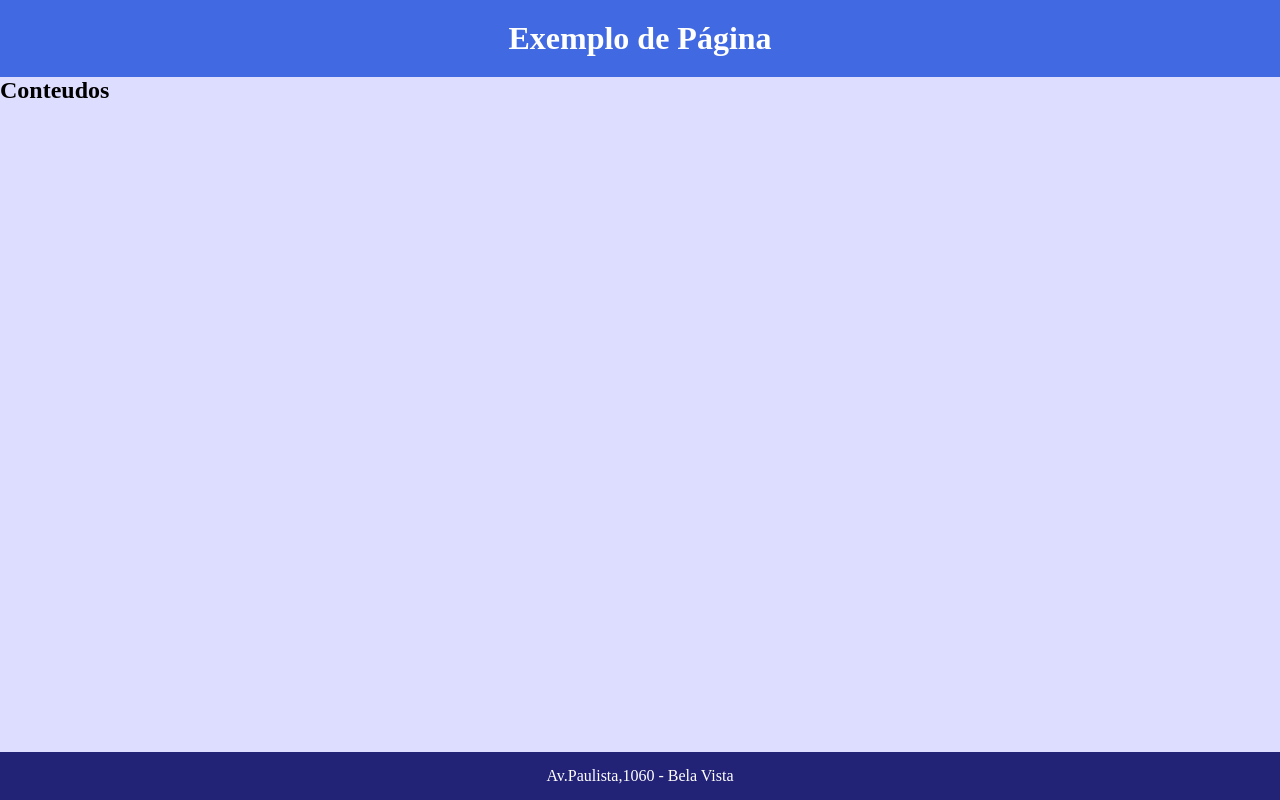
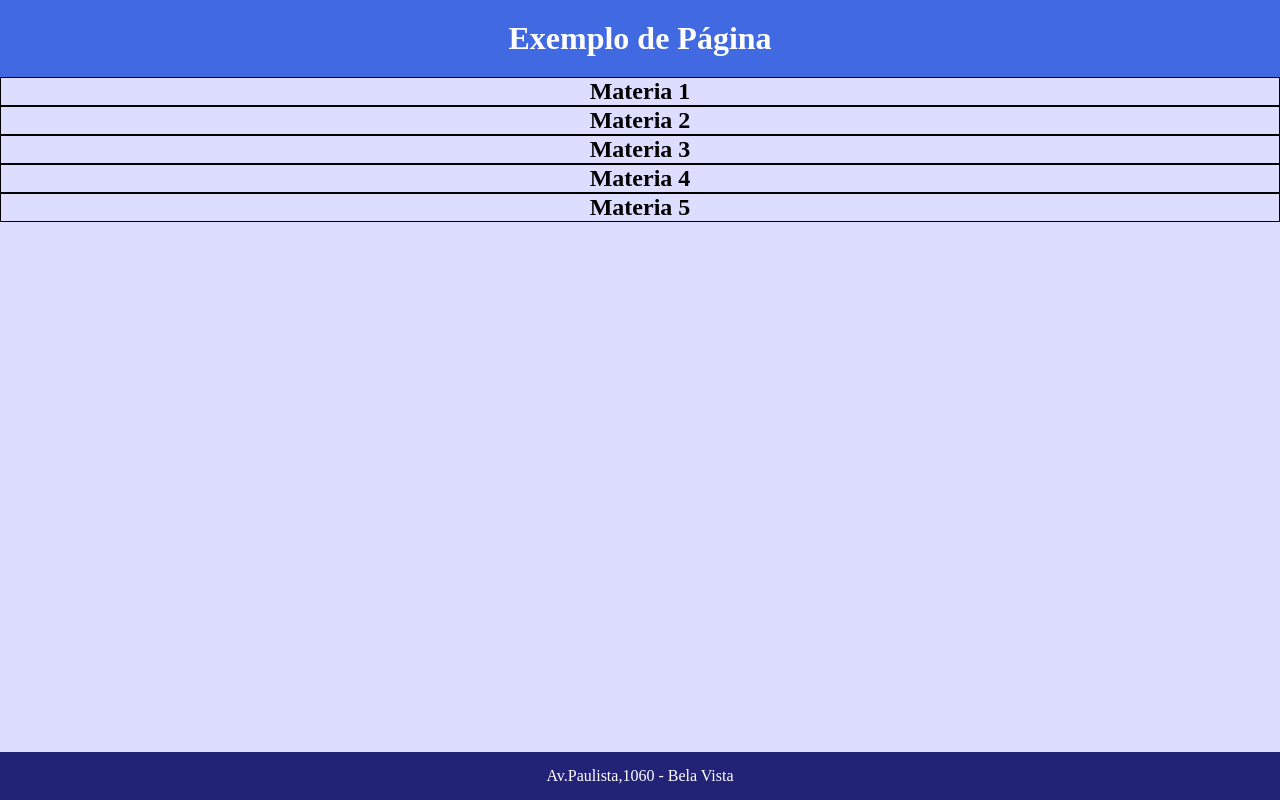
Before and after one commit to K1rit03/aulaReact_pt4, a React (Vite) app: page / in a window 1280 px wide. Built offline with nearby package versions, Linux system fonts and the light colour scheme.

Commit message:
estilizando as sections

```diff
--- a/src/components/Home/Sec1.jsx
+++ b/src/components/Home/Sec1.jsx
@@ -1,7 +1,10 @@
+import { SectionGeral } from "./home-styled"
+
+
 export default function Sec1(){
     return(
-        <section>
+        <SectionGeral>
             <h2>Materia 1</h2>
-        </section>
+        </SectionGeral>
     )
 }
--- a/src/components/Home/Sec2.jsx
+++ b/src/components/Home/Sec2.jsx
@@ -1,7 +1,9 @@
+import { SectionGeral } from "./home-styled"
+
 export default function Sec2(){
     return(
-        <section>
+        <SectionGeral>
             <h2>Materia 2</h2>
-        </section>
+        </SectionGeral>
     )
 }
--- a/src/components/Home/Sec3.jsx
+++ b/src/components/Home/Sec3.jsx
@@ -1,7 +1,9 @@
+import { SectionGeral } from "./home-styled"
+
 export default function Sec3(){
     return(
-        <section>
+        <SectionGeral>
             <h2>Materia 3</h2>
-        </section>
+        </SectionGeral>
     )
 }
--- a/src/components/Home/Sec4.jsx
+++ b/src/components/Home/Sec4.jsx
@@ -1,7 +1,10 @@
+import { SectionGeral } from "./home-styled"
+
+
 export default function Sec4(){
     return(
-        <section>
+        <SectionGeral>
             <h2>Materia 4</h2>
-        </section>
+        </SectionGeral>
     )
 }
--- a/src/components/Home/Sec5.jsx
+++ b/src/components/Home/Sec5.jsx
@@ -1,7 +1,9 @@
+import { SectionGeral } from "./home-styled"
+
 export default function Sec5(){
     return(
-        <section>
+        <SectionGeral>
             <h2>Materia 5</h2>
-        </section>
+        </SectionGeral>
     )
 }
--- a/src/components/Home/home-styled.js
+++ b/src/components/Home/home-styled.js
@@ -4,3 +4,11 @@ export const MainHome = styled.main`
     flex-grow: 1;
     background-color: #ddf;
 `
+
+export const SectionGeral = styled.section`
+    border: 1px solid black;
+    display: flex;
+    justify-content: center;
+    align-items: center;
+
+`
--- a/src/components/Home/index.jsx
+++ b/src/components/Home/index.jsx
@@ -1,3 +1,8 @@
+import Sec1 from "./Sec1"
+import Sec2 from "./Sec2"
+import Sec3 from "./Sec3"
+import Sec4 from "./Sec4"
+import Sec5 from "./Sec5"
 import { MainHome } from "./home-styled"
 
 
@@ -5,7 +10,11 @@ import { MainHome } from "./home-styled"
 export default function Home(){
     return(
         <MainHome>
-            <h2>Conteudos</h2>
+            <Sec1/>
+            <Sec2/>
+            <Sec3/>
+            <Sec4/>
+            <Sec5/>
         </MainHome>
     )
 }
```
